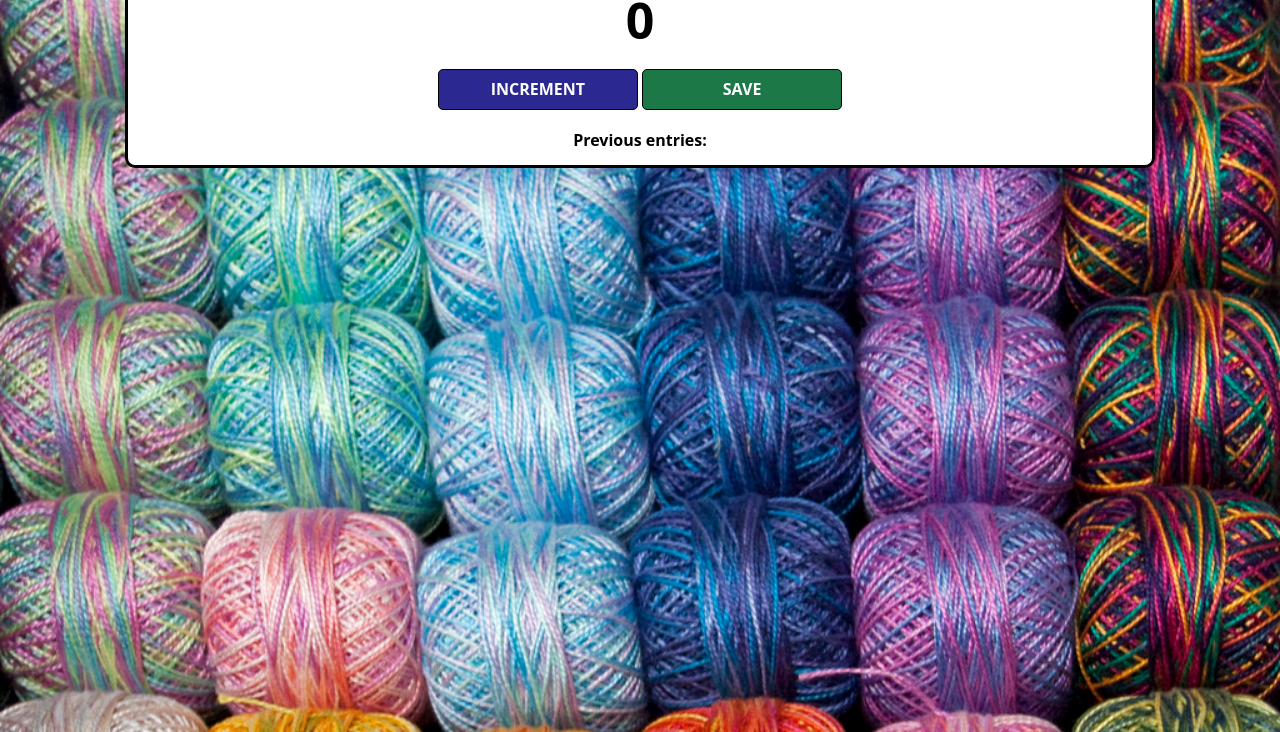
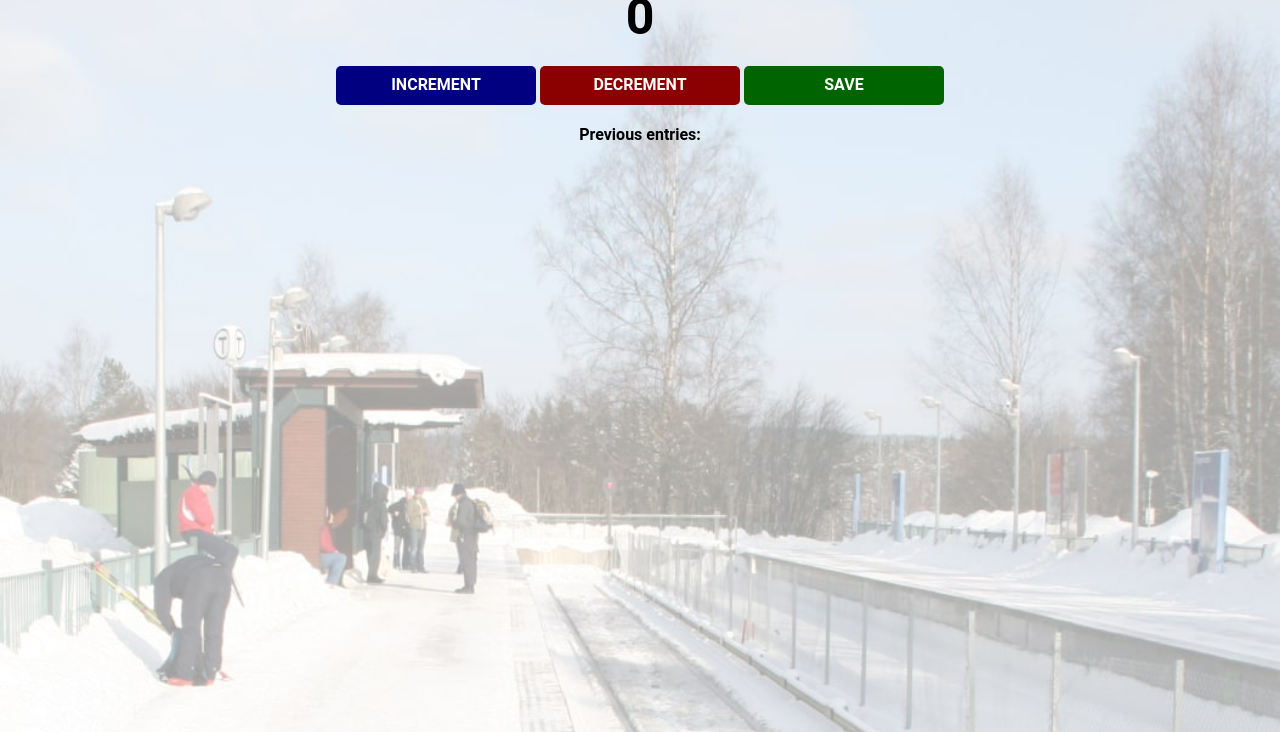
Before and after one commit to jasclarke/counter, a plain HTML site: page index.html in a window 1280 px wide. Shown: the part 68-800 px from the top of the page. Drawn offline with nearby package versions, Linux system fonts and the light colour scheme.

Commit message:
Corrected files

```diff
--- a/index.css
+++ b/index.css
@@ -1,17 +1,9 @@
 body {
-    background-image: url("yarn.jpeg");
+    background-image: url("station.jpg");
     background-size: cover;
-    font-family: 'Open Sans', 'Helvetica Neue', sans-serif;
+    font-family: Roboto, -apple-system, BlinkMacSystemFont, 'Segoe UI', Oxygen, Ubuntu, Cantarell, 'Open Sans', 'Helvetica Neue', sans-serif;
+    font-weight: bold;
     text-align: center;
-    height: 100vh;
-}
-
-.container {
-    background: white;
-    max-width: 80%;
-    margin: auto;
-    border: 3px solid black;
-    border-radius: 10px;
 }
 
 h1 {
@@ -26,7 +18,7 @@ h2 {
 }
 
 button {
-    border: 1px solid black;
+    border: none;
     padding-top: 10px;
     padding-bottom: 10px;
     color: white;
@@ -37,13 +29,13 @@ button {
 }
 
 #increment-btn {
-    background: #2C2891;
+    background: navy;
+}
+
+#decrement-btn {
+    background: darkred;
 }
 
 #save-btn {
-    background: #1C7947;
+    background: darkgreen;
 }
-
-#save-el {
-    font-weight: bold;
-}
--- a/index.html
+++ b/index.html
@@ -3,13 +3,12 @@
         <link rel="stylesheet" href="index.css">
     </head>
     <body>
-        <div class="container">
-            <h1>Row Counter</h1>
-            <h2 id="count-el">0</h2>
-            <button id="increment-btn" onclick="increment()">INCREMENT</button>
-            <button id="save-btn" onclick="save()">SAVE</button>
-            <p id="save-el">Previous entries: </p>
-        </div>
+        <h1>Passengers:</h1>
+        <h2 id="count-el">0</h2>
+        <button id="increment-btn" onclick="increment()">INCREMENT</button>
+        <button id="decrement-btn" onclick="decrement()">DECREMENT</button>
+        <button id="save-btn" onclick="save()">SAVE</button>
+        <p id="save-el">Previous entries: </p>
         <script src="index.js">
             nnerText
         </script>
--- a/index.js
+++ b/index.js
@@ -7,6 +7,11 @@ function increment() {
     countEl.textContent = count
 }
 
+function decrement() {
+    count -= 1
+    countEl.textContent = count
+}
+
 function save() {
     let countStr = count + " - "
     saveEl.textContent += countStr
```
